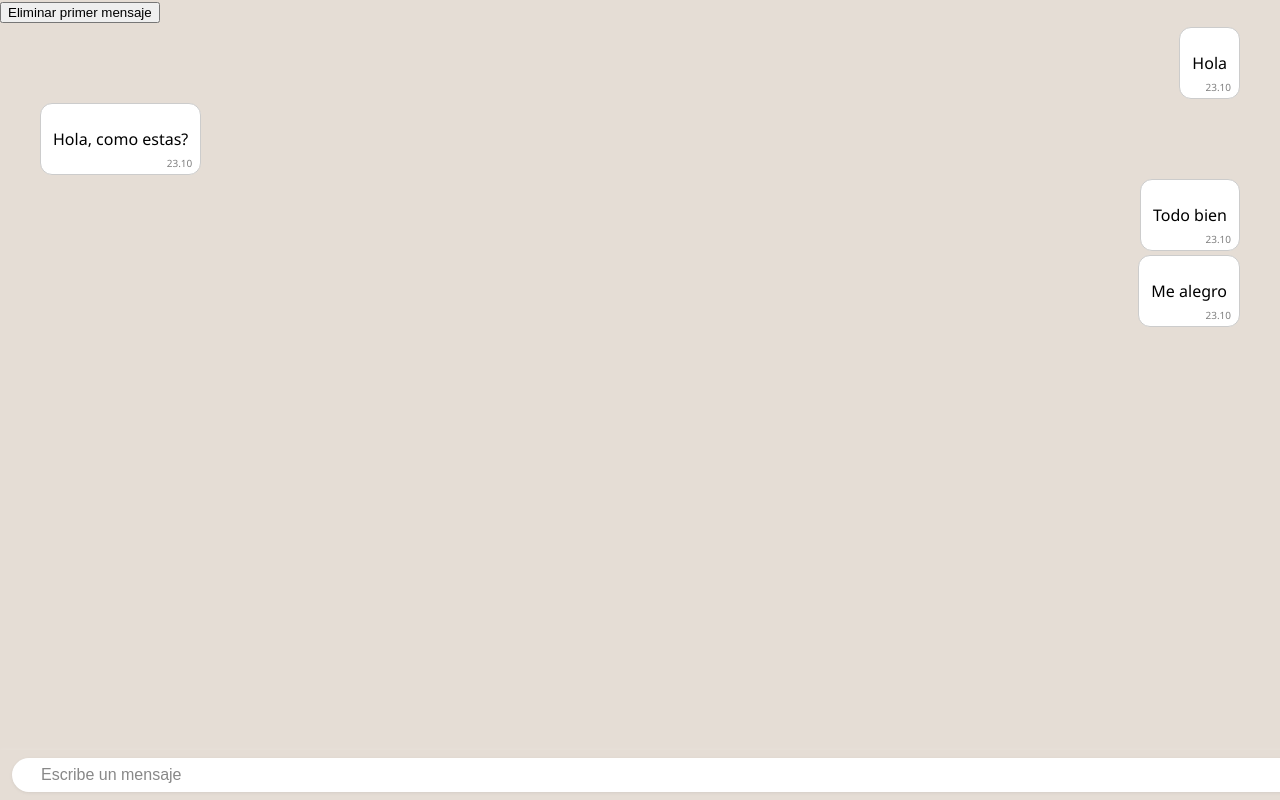
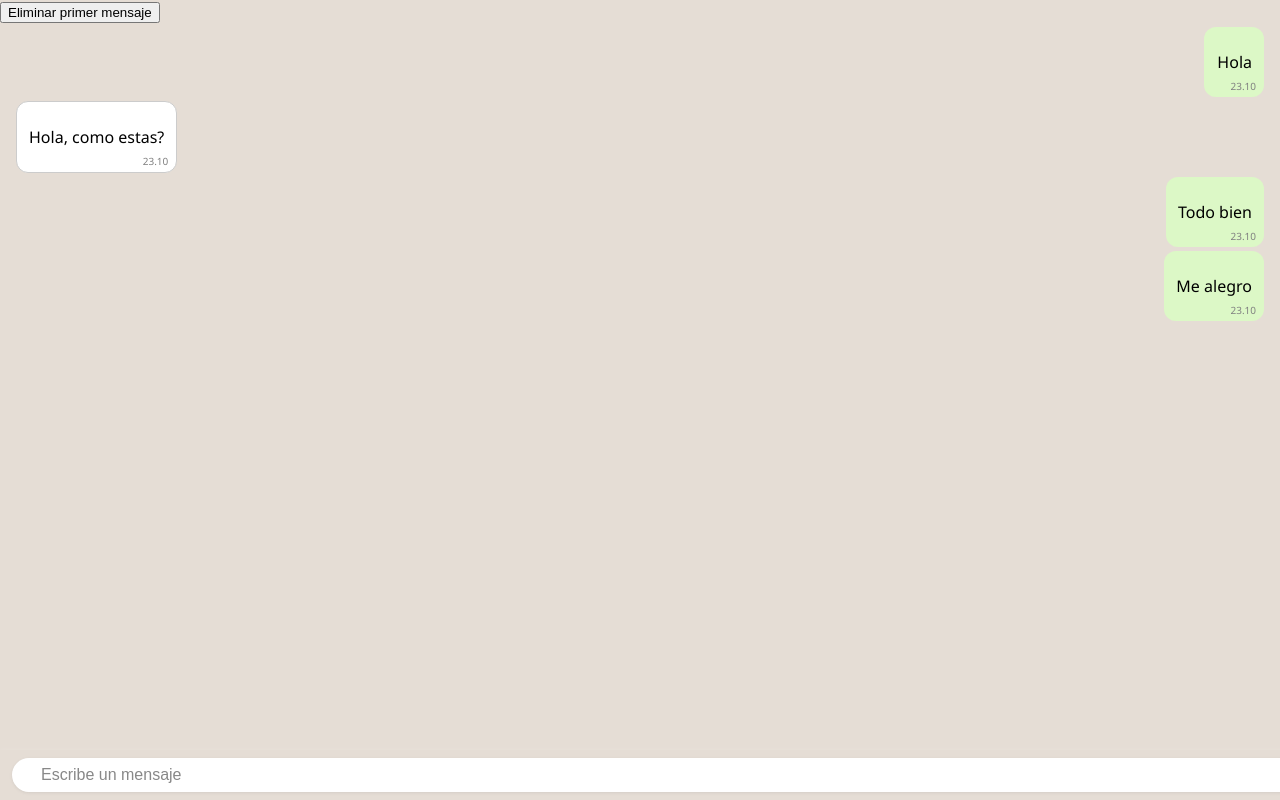
Before and after one commit to PriscilaHovaneso/TP-FINAL-REACT-WHATSAPP-FUNCIONANDO, a React (Vite) app: page /contact/1/messages in a window 1280 px wide. Built offline with nearby package versions, Linux system fonts and the light colour scheme.

Commit message:
estilos corregidos Message.css

```diff
--- a/src/Components/Message/Message.css
+++ b/src/Components/Message/Message.css
@@ -1,92 +1,64 @@
 .message-container {
     display: flex;
-    margin: 4px 40px;
+    margin: 4px 16px;
     max-width: 100%;
     flex-direction: column;
-
 }
 
-.message-container.my-message {
-    justify-content: flex-start
+
+.message-container.sent {
+    align-items: flex-end;
 }
 
-.message {
-    max-width: 60%;
-    padding: 8px 12px;
-    margin: 6px;
-    border-radius: 12px;
-    font-size: 15px;
-    line-height: 1.4;
-    position: relative;
-    word-wrap: break-word;
-    box-shadow: 0 1px 1px rgba(0, 0, 0, 0.2);
-    width: 200px;
+
+.message-container.received {
+    align-items: flex-start;
 }
 
-.message.yo {
-    background-color: #dcf8c6;
-    align-self: flex-end;
-    margin-left: auto;
-    text-align: right;
-}
-
-.message.otro {
-    background-color: #fff;
-    align-self: flex-start;
-    margin-right: auto;
-    text-align: left;
-}
-
-.message-time {
-    font-size: 10px;
-    color: gray;
-    margin-top: 4px;
-    display:inline;
-    text-align: right;
-    bottom: 4px;
-    right: 8px;
-    position: absolute;
-
-}
-
-.message.text {
-    margin: 0;
-    text-align: left;
-    margin-top: 20px;
-    font-size: 14px;
-}
-
-.sent {
-    justify-content: flex-end;
-}
-
-.received {
-    justify-content: flex-start;
-}
 
 .message-bubble {
     background-color: #ffffff;
     border: 1px solid #ccc;
     border-radius: 12px;
     padding: 8px 12px;
+    position: relative;
+    max-width: 260px;
+    min-width: 60px;
+    word-wrap: break-word;
     box-sizing: border-box;
-    position: relative ;
-    max-width: 260px;
-    word-wrap: break-word;
-    min-width: 60px;
 }
 
+
+.sent .message-bubble,
 .sent-bubble {
-    background-color: green;
-    border: none;
-}
-
-.selected .message-bubble {
     background-color: #dcf8c6;
     border: none;
     align-self: flex-end;
+    text-align: right;
+}
 
+
+.received .message-bubble {
+    background-color: #ffffff;
+    text-align: left;
 }
+
+
+.message {
+    font-size: 15px;
+    line-height: 1.4;
+    margin-bottom: 20px;
+}
+
+
+.message-time {
+    font-size: 10px;
+    color: gray;
+    position: absolute;
+    bottom: 4px;
+    right: 8px;
+}
+
 
 .delete-button {
     margin-top: 4px;
@@ -97,10 +69,8 @@
     font-size: 12px;
 }
 
-.sent {
-    align-items: flex-end;
+
+.selected .message-bubble {
+    background-color: #dcf8c6;
+    border: none;
 }
-
-.received {
-    align-items: flex-start;
-}
```
